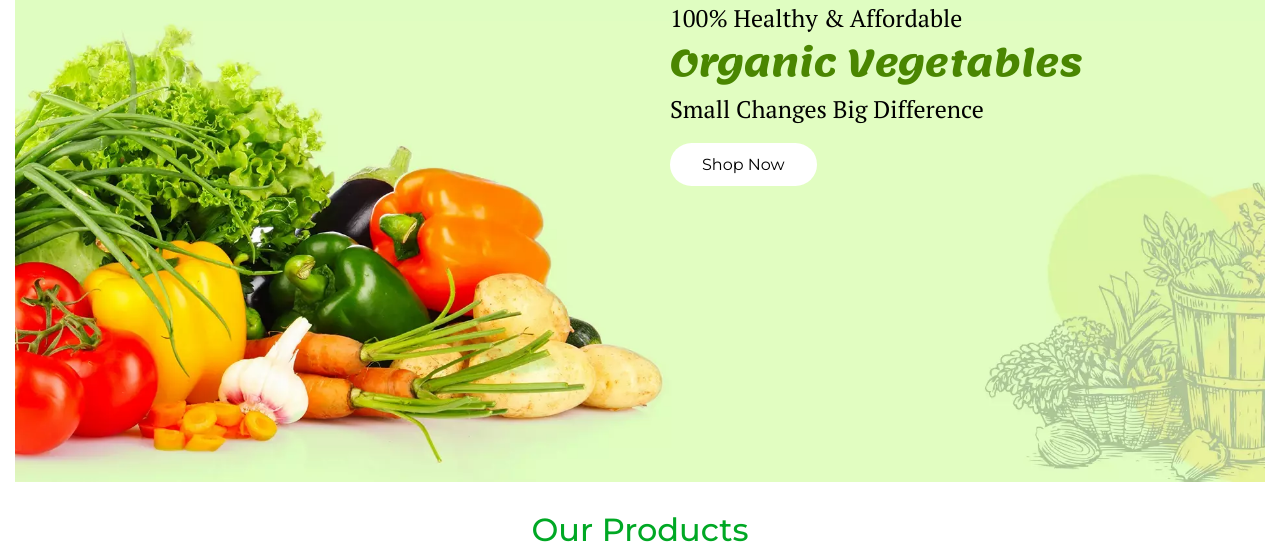
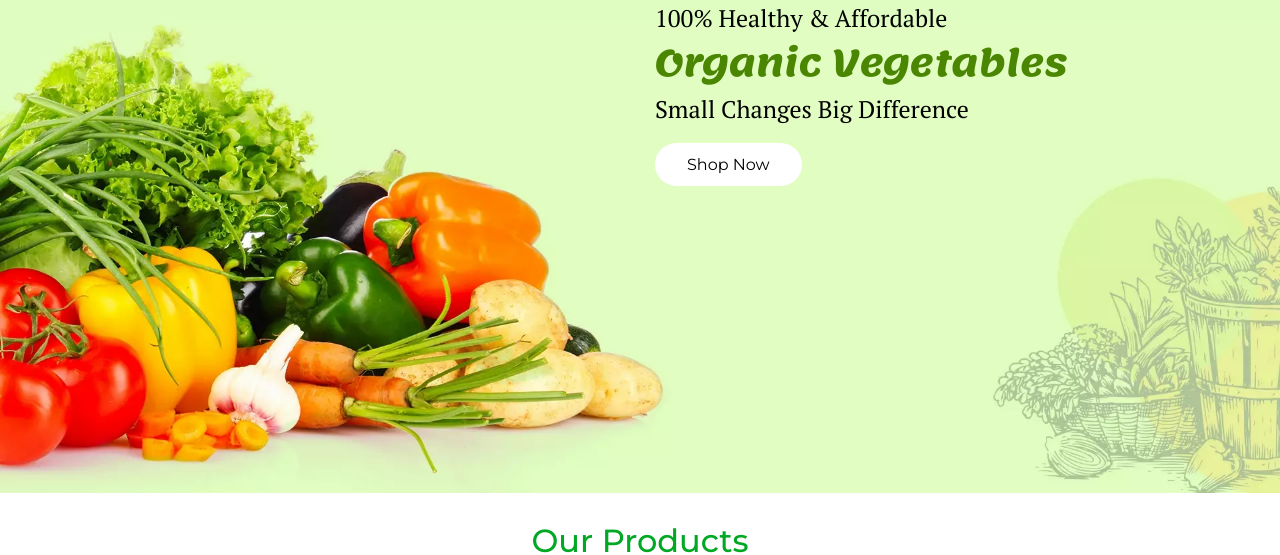
Before and after one commit to OvinduArchanaNambukara/Team_B-B_My-Store, a React (Create React App) app: page / in a window 1280 px wide. Shown: the top 555 px of the page. Built offline with nearby package versions, Linux system fonts and the light colour scheme.

Commit message:
fix conflicts

```diff
--- a/src/Client.tsx
+++ b/src/Client.tsx
@@ -1,7 +1,7 @@
 import React from "react";
 import {Container} from "react-bootstrap";
+import CategoryArea from "./components/CategoryArea";
 import Welcome from "./components/Welcome";
-import CategoryArea from "./componets/CategoryArea";
 
 const Client: React.FC = () => {
     return (
--- a/src/components/Welcome.tsx
+++ b/src/components/Welcome.tsx
@@ -4,11 +4,10 @@ import {Button, Col, Image, Row} from "react-bootstrap";
 
 const Welcome: React.FC = () => {
     return (
-    <Row className="welcome m-0">
+        <Row className="welcome">
             <Col className="p-0">
                 <Image src={BannerImage} fluid={true} className="image"/>
             </Col>
-
             <Col xs={{span: 7, offset: 5}} md={{span: 6, offset: 6}} className="banner-text d-none d-md-block">
                 <span className="regular">100% Healthy & Affordable</span><br/>
                 <span className="organic">Organic Vegetables</span><br/>
```
Also changed, not shown: src/assets/images/banner.webp (deleted), src/components/CategoryArea.tsx (renamed from src/componets/CategoryArea.tsx), src/components/category/Categories.tsx (renamed from src/componets/category/Categories.tsx), src/components/category/Category.tsx (renamed from src/componets/category/Category.tsx), src/components/category/Header.tsx (renamed from src/componets/category/Header.tsx). Lines whose indentation alone changed are shown as unchanged.
